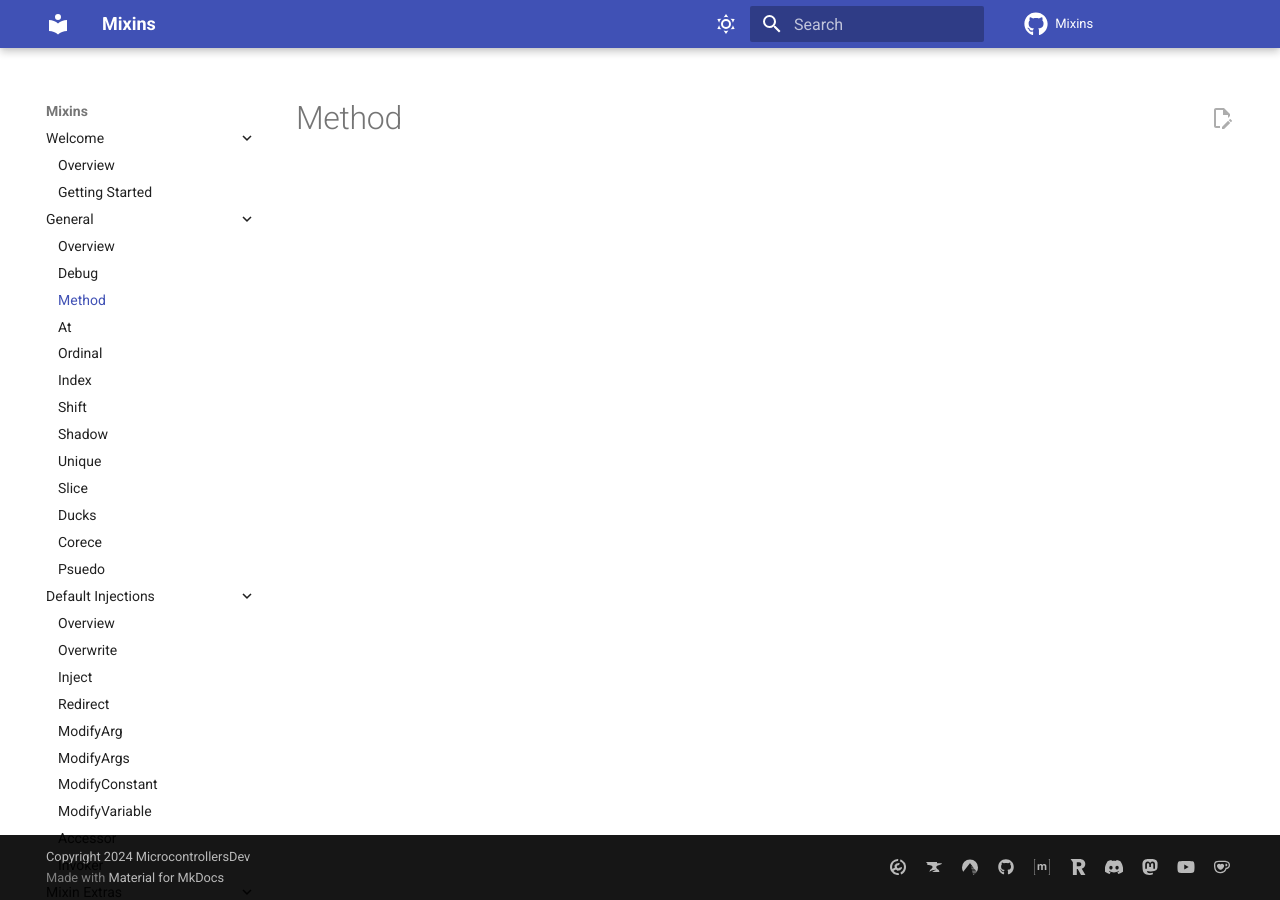
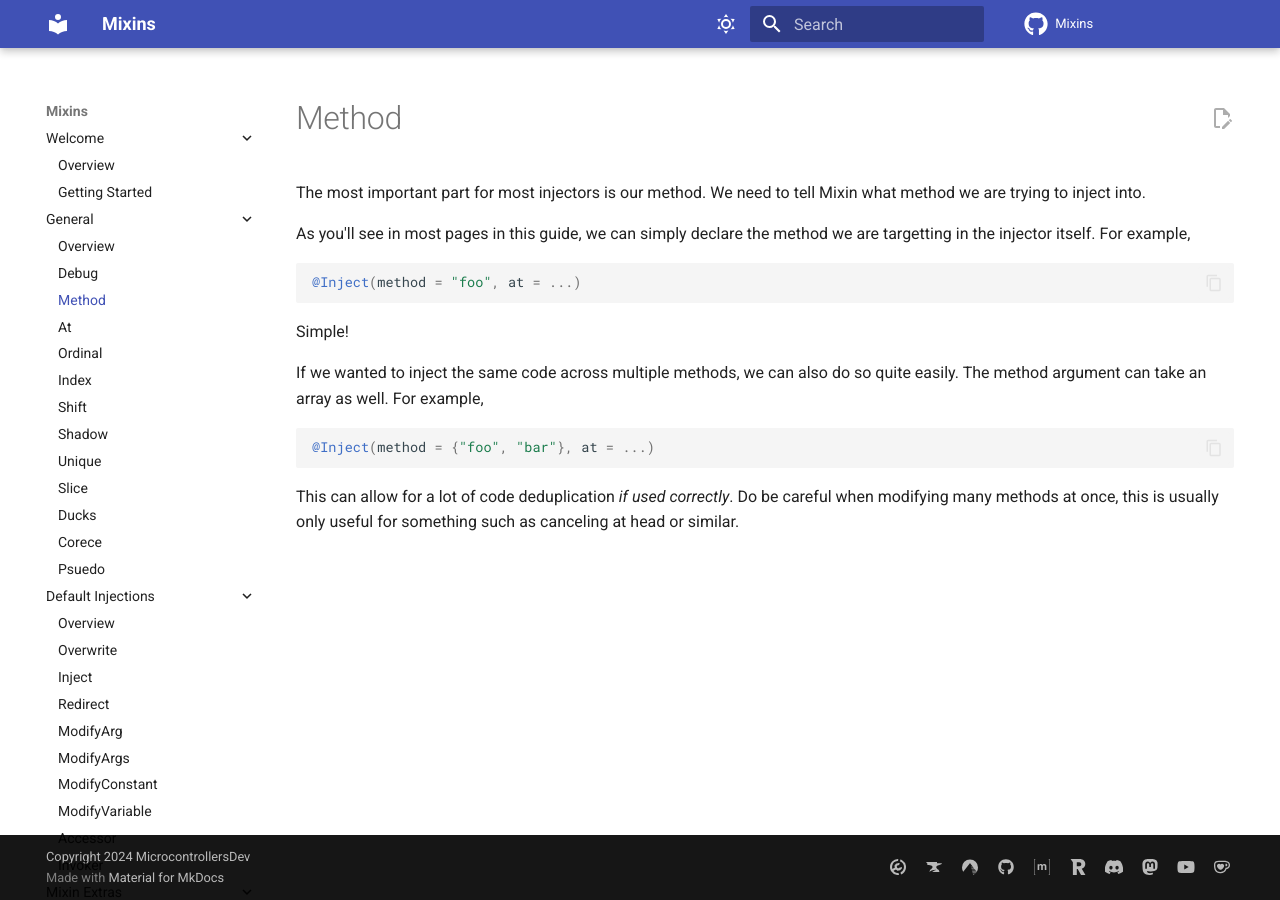
Before and after one commit to MicrocontrollersDev/Mixins, an MkDocs documentation site: the page built from docs/general/method.md, in a window 1280 px wide. Built offline with MkDocs 1.6.1 and Material for MkDocs 9.7.7, drawn with Linux system fonts in a browser that asks for light colours; comment, search, counter and statistics services are not loaded.

Commit message:
try and fix 404 homepage and create method

````diff
--- a/docs/general/method.md
+++ b/docs/general/method.md
@@ -1 +1,19 @@
 # Method
+
+The most important part for most injectors is our method. We need to tell Mixin what method we are trying to inject into.
+
+As you'll see in most pages in this guide, we can simply declare the method we are targetting in the injector itself. For example,
+
+```java
+@Inject(method = "foo", at = ...)
+```
+
+Simple!
+
+If we wanted to inject the same code across multiple methods, we can also do so quite easily. The method argument can take an array as well. For example,
+
+```java
+@Inject(method = {"foo", "bar"}, at = ...)
+```
+
+This can allow for a lot of code deduplication *if used correctly*. Do be careful when modifying many methods at once, this is usually only useful for something such as canceling at head or similar.
--- a/mkdocs.yml
+++ b/mkdocs.yml
@@ -124,6 +124,9 @@ markdown_extensions:
 plugins:
   - search
   - open-in-new-tab
+  - redirects:
+      redirect_maps:
+        index.md: welcome/overview.md
 #  - git-revision-date-localized:
 #      enable_creation_date: true
 #      fallback_to_build_date: true
````
Also changed, not shown: docs/default/modifyarg.md (+1 -1 lines), docs/general/at.md (+1 -1 lines), docs/general/shadow.md (+1 -1 lines), docs/general/slice.md (+1 -0 lines), docs/welcome/overview.md (+2 -2 lines).
